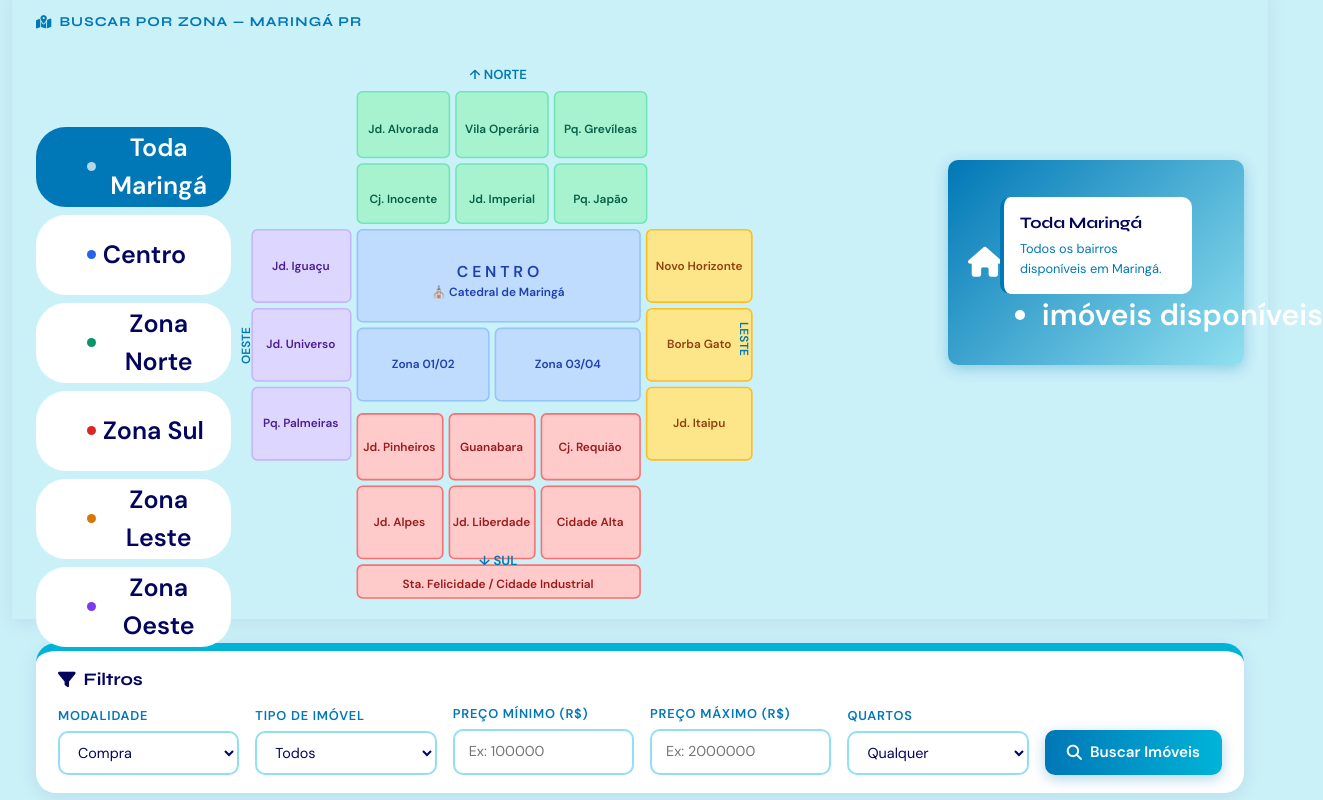
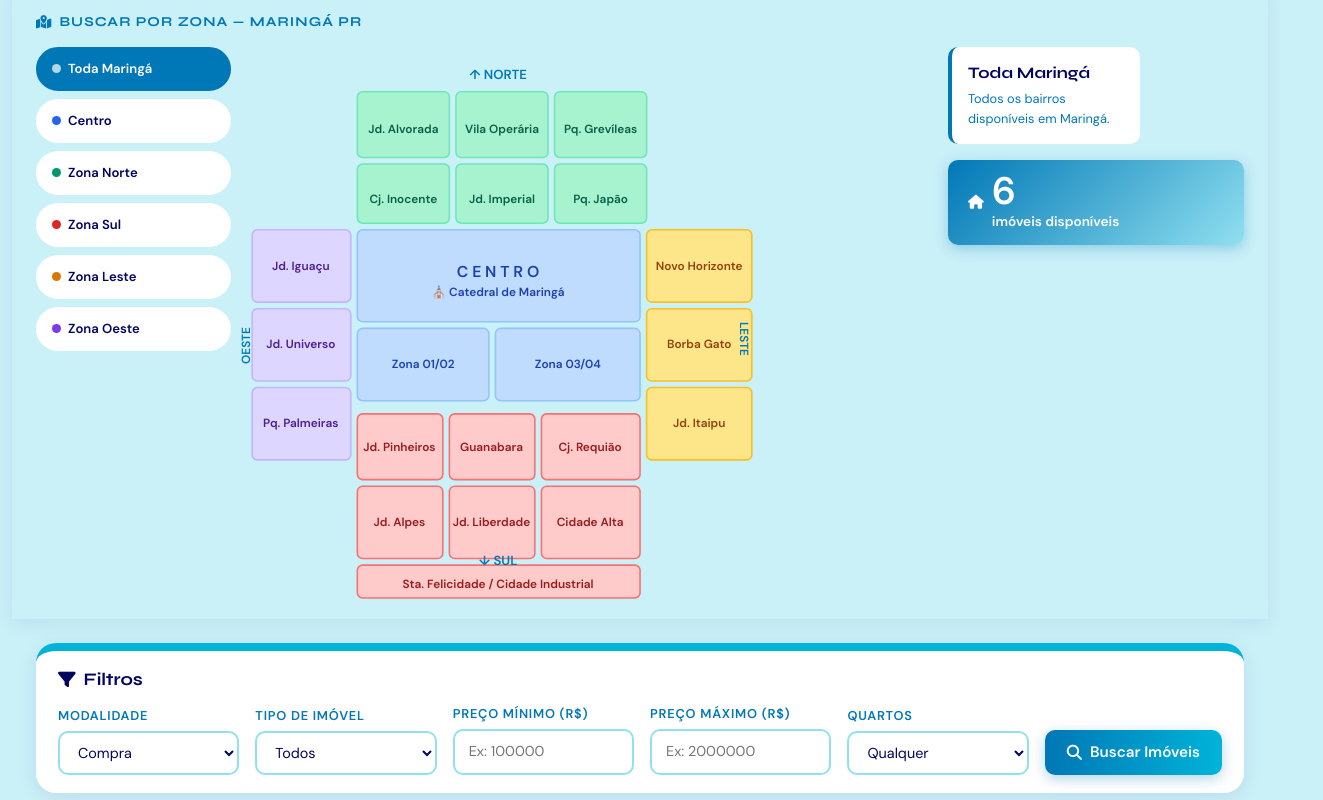
Before and after one commit to jaeno198/cotokin, a Vue app: page / in a window 1280 px wide. Shown: the part 180-980 px from the top of the page, 1323 px wide, since content can reach past the window. Built offline with nearby package versions, Linux system fonts and the light colour scheme; no server answers.

Commit message:
dashboard com css agr

```diff
--- a/src/views/Dashboard.vue
+++ b/src/views/Dashboard.vue
@@ -13,8 +13,8 @@
         <div class="row g-2 align-items-start">
 
           <!-- COL 1 — Botões de zona -->
-          <div class="col-12 col-md-2 d-flex flex-column gap-2">
-            <button v-for="(cfg, key) in ZONAS_CFG" :key="key" class="zona-btn w-100" style="height:10vh"
+          <div class="col-12 col-md-2 d-flex flex-column gap-2" style="min-width:140px;">
+            <button v-for="(cfg, key) in ZONAS_CFG" :key="key" class="zona-btn w-100"
               :id="`zbtn-${key}`" :class="{ active: zonaAtiva === key }"
               :style="zonaAtiva === key ? BTNS_STYLE[key] : ''" @click="handleSelecionarZona(key)">
               <span class="zdot" :style="`background:${key === 'all' ? 'rgba(255,255,255,0.7)' : cfg.cor}`"></span>
@@ -90,12 +90,12 @@
           </div>
 
           <!-- COL 3 — Info bairros -->
-          <div class="col-12 col-md-3 d-flex flex-column gap-3 justify-content-start">
-            <div class="mapa-info-box" :style="`border-left-color: ${cfgAtiva.cor}`">
+          <div class="col-12 col-md-3 d-flex flex-column gap-3 justify-content-start" style="min-width:200px;">
+            <div class="mapa-info-box" :style="`border-left-color: ${cfgAtiva.cor}`" style="max-height:210px; overflow-y:auto;">
               <div class="zona-nome">{{ cfgAtiva.nome }}</div>
               <div class="zona-bairros">{{ cfgAtiva.bairros }}</div>
             </div>
-            <div class="mapa-count-badge">
+            <div class="mapa-count-badge" style="max-height:210px;">
               <i class="fas fa-home"></i>
               <ul>
                 <li><span>{{ imoveisFiltrados.length }}</span></li>
@@ -332,21 +332,318 @@ onMounted(async () => {
 </script>
 
 <style>
+/* ── MAPA SECTION ─────────────────────────────── */
+.mapa-section {
+  background: var(--brisa-suave);
+  border-top: var(--borda-g) solid var(--ceu-tecnologico);
+  border-bottom: var(--borda-m) solid var(--brisa-suave);
+  box-shadow: 0 4px 20px rgba(3,4,94,0.07);
+}
+.mapa-section .section-title {
+  font-family: 'Syne', sans-serif;
+  font-size: 0.85rem;
+  font-weight: 700;
+  text-transform: uppercase;
+  letter-spacing: 0.08em;
+  color: var(--azul-corporativo);
+  display: flex;
+  align-items: center;
+  gap: 7px;
+  margin-bottom: 14px;
+}
+
+/* ── BOTÕES DE ZONA ────────────────────────────── */
 .zona-btn {
-  font-size: 25px !important;
-  font-weight: auto;
-  text-align: center;
-  padding-left: 25%;
+  display: flex;
+  align-items: center;
+  gap: 7px;
+  padding: 10px 14px;
+  height: 44px;
+  min-width: 120px;
+  border-radius: 30px;
+  border: 2px solid transparent;
+  background: var(--branco);
+  color: var(--azul-royal);
+  font-size: 0.82rem;
+  font-weight: 600;
+  font-family: 'DM Sans', sans-serif;
+  cursor: pointer;
+  transition: all 0.18s;
+}
+.zdot {
+  width: 9px;
+  height: 9px;
+  border-radius: 50%;
+  flex-shrink: 0;
+}
+
+/* ── SVG MAPA ──────────────────────────────────── */
+.zp {
+  stroke-width: 1.2;
+  transition: fill 0.22s, opacity 0.22s, stroke 0.22s;
+  cursor: pointer;
+}
+.zlabel {
+  font-size: 9px;
+  text-anchor: middle;
+  dominant-baseline: middle;
+  pointer-events: none;
+  font-family: 'DM Sans', sans-serif;
+  font-weight: 600;
+}
+.mapa-tooltip {
+  position: absolute;
+  background: var(--azul-royal);
+  color: var(--branco);
+  padding: 5px 12px;
+  border-radius: 20px;
+  font-size: 0.78rem;
+  font-weight: 600;
+  pointer-events: none;
+  display: none;
+  white-space: nowrap;
+  z-index: 10;
+}
+
+/* ── INFO BOX + BADGE ──────────────────────────── */
+.mapa-info-box {
+  background: var(--branco);
+  border-radius: var(--border-radius-m);
+  padding: 14px 16px;
+  border-left: var(--borda-m) solid var(--ceu-tecnologico);
+  flex: 1;
+  min-width: 180px;
+  max-height: 210px;
+  overflow-y: auto;
+}
+.mapa-info-box .zona-nome {
+  font-family: 'Syne', sans-serif;
+  font-size: 1rem;
+  font-weight: 700;
+  color: var(--azul-royal);
+  margin-bottom: 4px;
+}
+.mapa-info-box .zona-bairros {
+  font-size: 0.8rem;
+  color: var(--azul-corporativo);
+  line-height: 1.6;
+}
+.mapa-count-badge {
+  display: inline-flex;
+  align-items: center;
+  gap: 8px;
+  background: var(--gradient-diagonal);
+  color: var(--branco);
+  padding: 12px 20px;
+  border-radius: var(--border-radius-m);
+  font-size: 0.88rem;
+  font-weight: 700;
+  white-space: nowrap;
+  min-width: 160px;
+  max-height: 210px;
+  box-shadow: 0 4px 14px rgba(0,119,182,0.3);
+}
+.mapa-count-badge ul {
+  list-style: none;
+  padding: 0;
+  margin: 0;
+  display: flex;
+  flex-direction: column;
+  align-items: flex-start;
+  gap: 2px;
+}
+.mapa-count-badge ul li span { font-size: 2.4rem; font-weight: 800; line-height: 1; }
+.mapa-count-badge ul li { font-size: 0.85rem; }
+
+/* ── LAYOUT PRINCIPAL ──────────────────────────── */
+.container-main {
+  max-width: 1400px !important;
+  min-width: 320px;
+  margin: 24px auto;
+  padding: 0 24px;
+  display: flex;
+  flex-direction: column;
+  gap: 24px;
+}
+
+/* ── SIDEBAR FILTROS ───────────────────────────── */
+.sidebar {
+  background: var(--branco);
+  padding: 18px 22px;
+  border-radius: var(--border-radius-g);
+  box-shadow: 0 4px 20px rgba(3,4,94,0.08);
+  border-top: var(--borda-g) solid var(--ceu-tecnologico);
+  min-width: 280px;
+}
+.sidebar h3 {
+  font-family: 'Syne', sans-serif;
+  font-weight: 700;
+  font-size: 1.1rem;
+  margin-bottom: 14px;
+  color: var(--azul-royal);
+  display: flex;
+  align-items: center;
+  gap: 8px;
+}
+.sidebar-fields {
+  display: flex;
+  flex-wrap: wrap;
+  align-items: flex-end;
+  gap: 12px 16px;
+}
+.sidebar-field { flex: 1 1 160px; min-width: 140px; }
+.sidebar-field label {
+  display: block;
+  font-size: 0.8rem;
+  font-weight: 600;
+  text-transform: uppercase;
+  letter-spacing: 0.06em;
+  color: var(--azul-corporativo);
+  margin-bottom: 6px;
+}
+.sidebar-btn-wrap { flex: 0 0 auto; min-width: unset; align-self: flex-end; }
+select, input[type=number], input[type=text] {
+  width: 100%;
+  padding: 10px 14px;
+  border: var(--borda-p) solid var(--agua-cristalina);
+  border-radius: var(--border-radius-m);
+  font-family: 'DM Sans', sans-serif;
+  font-size: 0.9rem;
+  color: var(--azul-royal);
+  outline: none;
+  background: var(--branco);
+  transition: border-color 0.2s, box-shadow 0.2s;
+}
+select:focus, input[type=number]:focus, input[type=text]:focus {
+  border-color: var(--azul-corporativo);
+  box-shadow: 0 0 0 3px rgba(0,119,182,0.12);
+}
+.btn-buscar {
+  padding: 11px 22px;
+  background: var(--gradient-horizontal);
+  color: var(--branco);
+  border: none;
+  border-radius: var(--border-radius-m);
+  font-family: 'DM Sans', sans-serif;
+  font-weight: 600;
+  font-size: 0.95rem;
+  cursor: pointer;
+  white-space: nowrap;
+  display: flex;
+  align-items: center;
+  gap: 8px;
+  box-shadow: 0 4px 14px rgba(0,119,182,0.3);
+  transition: opacity 0.2s, transform 0.2s;
+}
+.btn-buscar:hover { opacity: 0.9; transform: translateY(-1px); }
+
+/* ── HEADER DA LISTAGEM ────────────────────────── */
+.main-header { display: flex; flex-wrap: wrap; }
+.main-header h2 {
+  font-family: 'Syne', sans-serif;
+  font-size: 1.5rem;
+  font-weight: 800;
+  color: var(--azul-royal);
+}
+.contagem { font-size: 0.9rem; color: var(--azul-corporativo); }
+.contagem strong { color: var(--ceu-tecnologico); font-weight: 700; }
+
+/* ── CARDS DE IMÓVEIS ──────────────────────────── */
+.listings {
+  display: grid;
+  grid-template-columns: repeat(auto-fill, minmax(280px, 1fr));
+  gap: 20px;
+  min-width: 280px;
+}
+.card {
+  background: var(--branco);
+  border-radius: var(--border-radius-g);
+  overflow: hidden;
+  box-shadow: 0 4px 18px rgba(3,4,94,0.09);
+  transition: transform 0.3s, box-shadow 0.3s;
   position: relative;
-  top: 10vh;
+  border-bottom: var(--borda-m) solid transparent;
+  min-width: 260px;
 }
-.mapa-info-box {
-  margin: 0 auto;
-  position: relative;
-  top: 150px;
+.card:hover {
+  transform: translateY(-8px);
+  box-shadow: 0 14px 36px rgba(3,4,94,0.16);
+  border-bottom-color: var(--ceu-tecnologico);
 }
-.mapa-count-badge { font-size: 30px; }
-.mapa-count-badge span { font-size: 80px; }
+.card-img-wrap { position: relative; overflow: hidden; }
+.card img {
+  width: 100%;
+  height: 210px;
+  object-fit: cover;
+  display: block;
+  transition: transform 0.4s;
+}
+.card:hover img { transform: scale(1.04); }
+.card-tag {
+  position: absolute;
+  top: 10px;
+  right: 10px;
+  background: var(--gradient-diagonal-royal);
+  color: var(--branco);
+  padding: 4px 12px;
+  border-radius: var(--border-radius-gg);
+  font-size: 0.75rem;
+  font-weight: 700;
+  letter-spacing: 0.04em;
+}
+.card-body { padding: 16px; }
+.card-body h3 {
+  font-family: 'Syne', sans-serif;
+  font-size: 1rem;
+  font-weight: 700;
+  margin-bottom: 6px;
+  color: var(--azul-royal);
+}
+.price {
+  font-family: 'Syne', sans-serif;
+  font-size: 1.45rem;
+  font-weight: 800;
+  background: var(--gradient-horizontal);
+  -webkit-background-clip: text;
+  -webkit-text-fill-color: transparent;
+  background-clip: text;
+  display: inline-block;
+  margin-bottom: 8px;
+}
+.details {
+  display: flex;
+  gap: 14px;
+  margin: 8px 0;
+  font-size: 0.88rem;
+  color: var(--azul-corporativo);
+}
+.details span { display: flex; align-items: center; gap: 5px; }
+.details i { color: var(--ceu-tecnologico); }
+.city-label {
+  font-size: 0.85rem;
+  color: var(--azul-corporativo);
+  opacity: 0.8;
+  margin-bottom: 12px;
+}
+.btn-whats {
+  background: var(--gradient-noite-ate-ceu);
+  color: var(--branco);
+  border: none;
+  padding: 10px;
+  width: 100%;
+  border-radius: var(--border-radius-m);
+  font-weight: 600;
+  font-family: 'DM Sans', sans-serif;
+  cursor: pointer;
+  transition: opacity 0.2s, transform 0.2s;
+  display: flex;
+  align-items: center;
+  justify-content: center;
+  gap: 8px;
+}
+.btn-whats:hover { opacity: 0.9; transform: translateY(-1px); }
+
+/* ── ERROS ─────────────────────────────────────── */
 .erro-lista {
   color: #d97706;
   font-size: 0.85rem;
```
